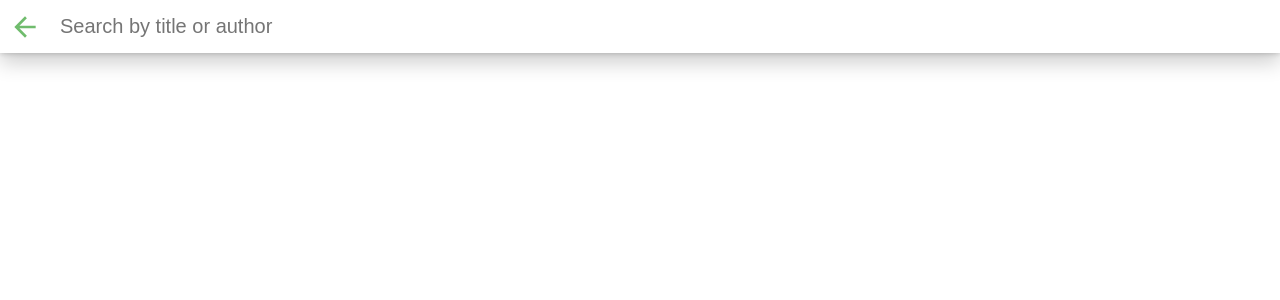
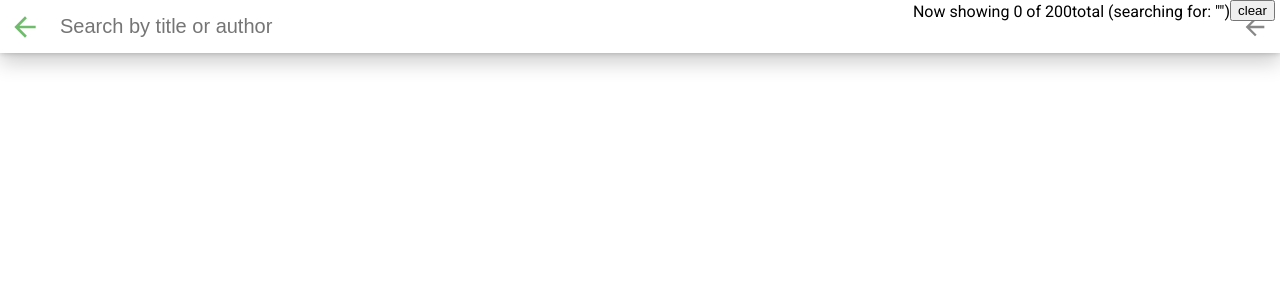
Before and after one commit to goapilz/udareact-books, a React (Create React App) app: page /search in a window 1280 px wide. Shown: the top 300 px of the page. Built offline with nearby package versions, Linux system fonts and the light colour scheme; no server answers.

Commit message:
connected to search api

```diff
--- a/src/SearchBooks.js
+++ b/src/SearchBooks.js
@@ -1,36 +1,70 @@
 import React from 'react'
 import {Link} from 'react-router-dom'
 import * as BooksAPI from './BooksAPI'
+import sortBy from 'sort-by'
 
 class SearchBooks extends React.Component {
 
     state = {
         query: '',
+        maxSearchResults: 0,
         searchResult: []
     }
 
     constructor(props) {
         super(props)
         this.state = {
-            searchResult: [],
-            query: ''
+            query: '',
+            maxSearchResults: 200,
+            searchResult: []
         }
+    }
 
-        BooksAPI.search("java", 50).then(searchResult => {
-            for (let book in searchResult) {
-                console.log(book)
+    updateQuery = (query) => {
+        this.setState({query: query.trim()})
+    }
+
+    clearQuery = () => {
+        this.setState({query: '', searchResult: []})
+    }
+
+    performSearch = () => {
+        const {query, maxSearchResults} = this.state
+        console.log(`searching for ${query}`)
+
+        // trigger new search
+        BooksAPI.search(query, maxSearchResults).then(searchResult => {
+            if (searchResult.length) {
+                console.log(`found ${searchResult.length} results for ${query}`)
+                searchResult.sort(sortBy('title'))
+                for (let book of searchResult) {
+                   console.log(` - id: ${book.id} title: ${book.title}`)
+                }
+                this.setState({searchResult: searchResult})
+            } else {
+                console.log(`no resuts for ${query}.`)
+                this.setState({searchResult: []})
             }
-            this.setState({searchResult: searchResult})
         })
     }
 
     render() {
+        const {query, searchResult, maxSearchResults} = this.state;
         return (
             <div className='search-books'>
                 <div className='search-books-bar'>
                     <div className='close-search'><Link className='close-search' to='/'>Close</Link></div>
                     <div className='search-books-input-wrapper'>
-                        <input type='text' placeholder='Search by title or author'/>
+                        <input type='text' placeholder='Search by title or author'
+                               value={query}
+                               onChange={(event) => this.updateQuery(event.target.value)}
+                               onKeyPress={(event) => event.key === 'Enter' ? this.performSearch() : ''}
+                        />
+                    </div>
+                    <span>Now showing {searchResult.length} of {maxSearchResults}
+                        total (searching for: {JSON.stringify(query)})</span>
+                    <div className='close-search'>
+                        <button onClick={this.clearQuery}>clear</button>
                     </div>
                 </div>
                 <div className='search-books-results'>
```
